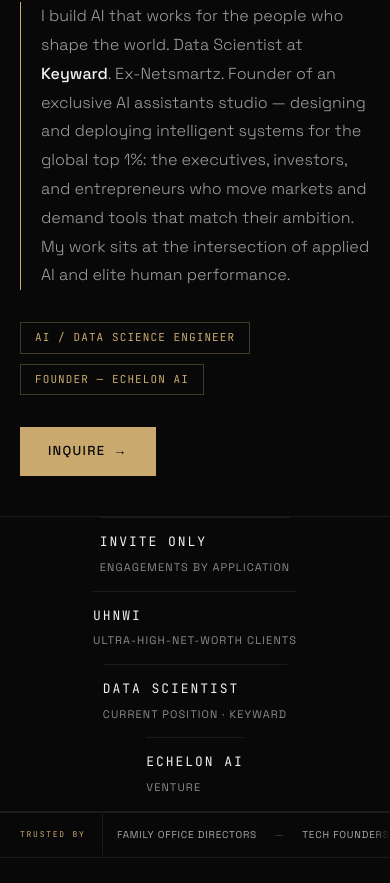
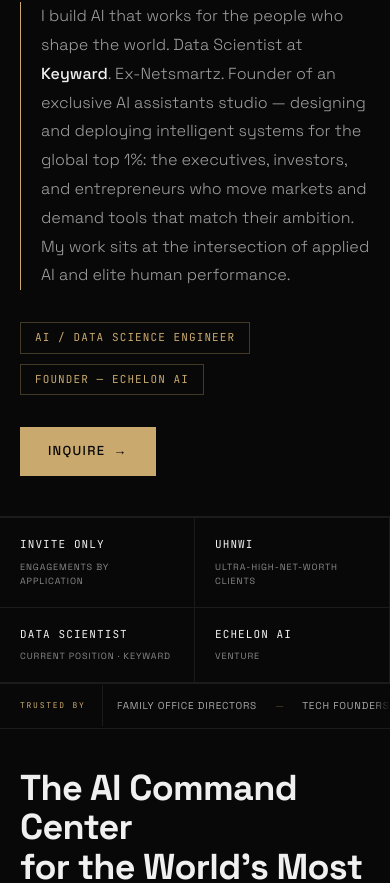
Before and after one commit to Chestha31/Chestha31.github.io, a plain HTML site: page index.html in a window 390 px wide. Shown: the part 217-1100 px from the top of the page. Drawn offline with Linux system fonts and the light colour scheme.

Commit message:
Fix hero stats to 2x2 grid on mobile

```diff
--- a/style.css
+++ b/style.css
@@ -1128,11 +1128,21 @@
     padding-bottom: 40px;
   }
   .hero-stats {
-    flex-direction: column;
+    display: grid;
+    grid-template-columns: 1fr 1fr;
     margin: 0 -20px;
-    padding: 0 20px;
+    padding: 0;
   }
-  .stat { border-top: 1px solid var(--border); padding: 14px 0; }
+  .stat {
+    padding: 18px 20px;
+    border-top: 1px solid var(--border);
+    border-right: 1px solid var(--border);
+    flex: unset;
+  }
+  .stat:nth-child(odd) { border-right: 1px solid var(--border); }
+  .stat:nth-child(even) { border-right: none; }
+  .stat-value { font-size: 11px; letter-spacing: 0.1em; }
+  .stat-label { font-size: 9px; }
   .stat-divider { display: none; }
 
   /* Social proof */
```
